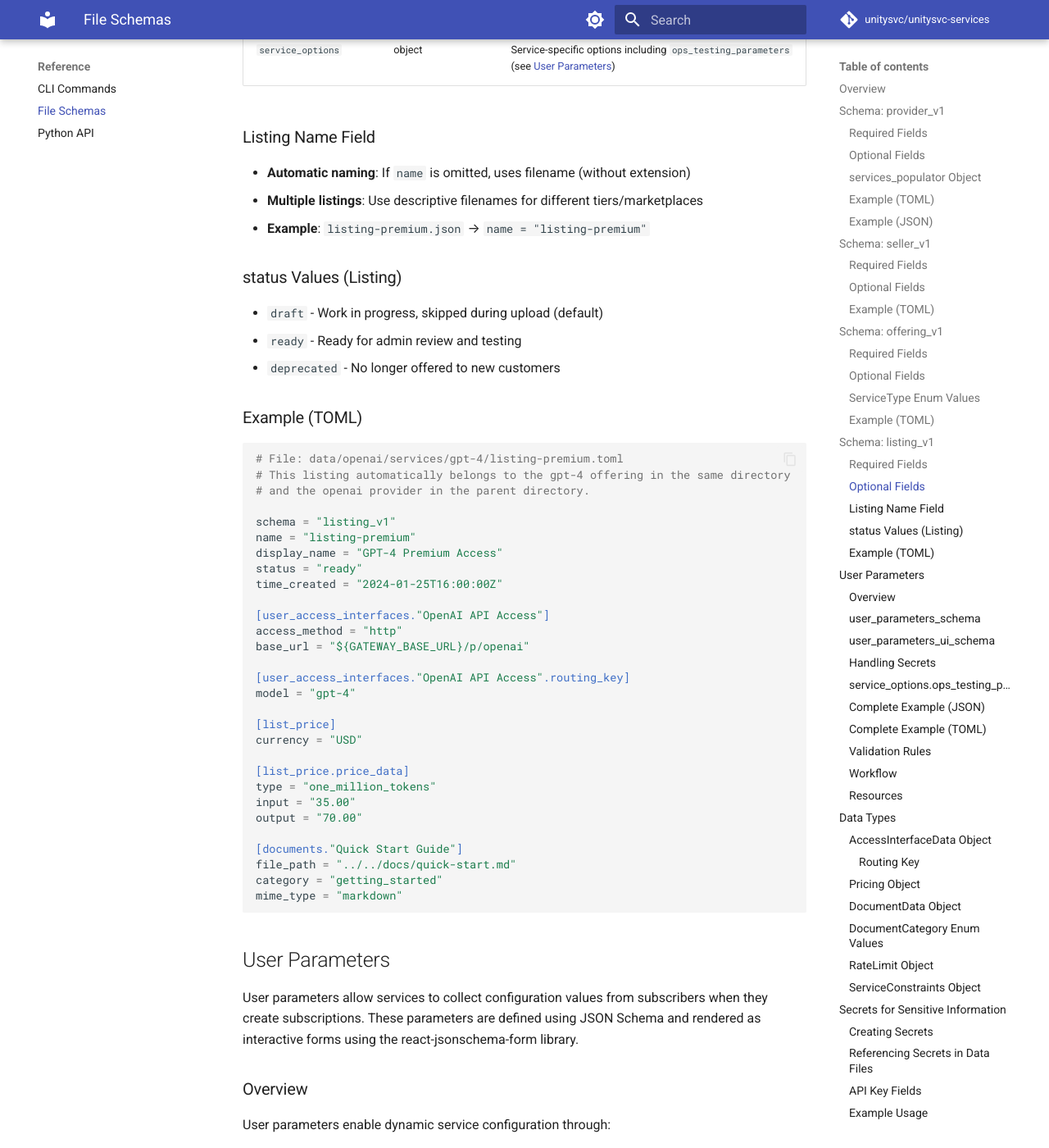
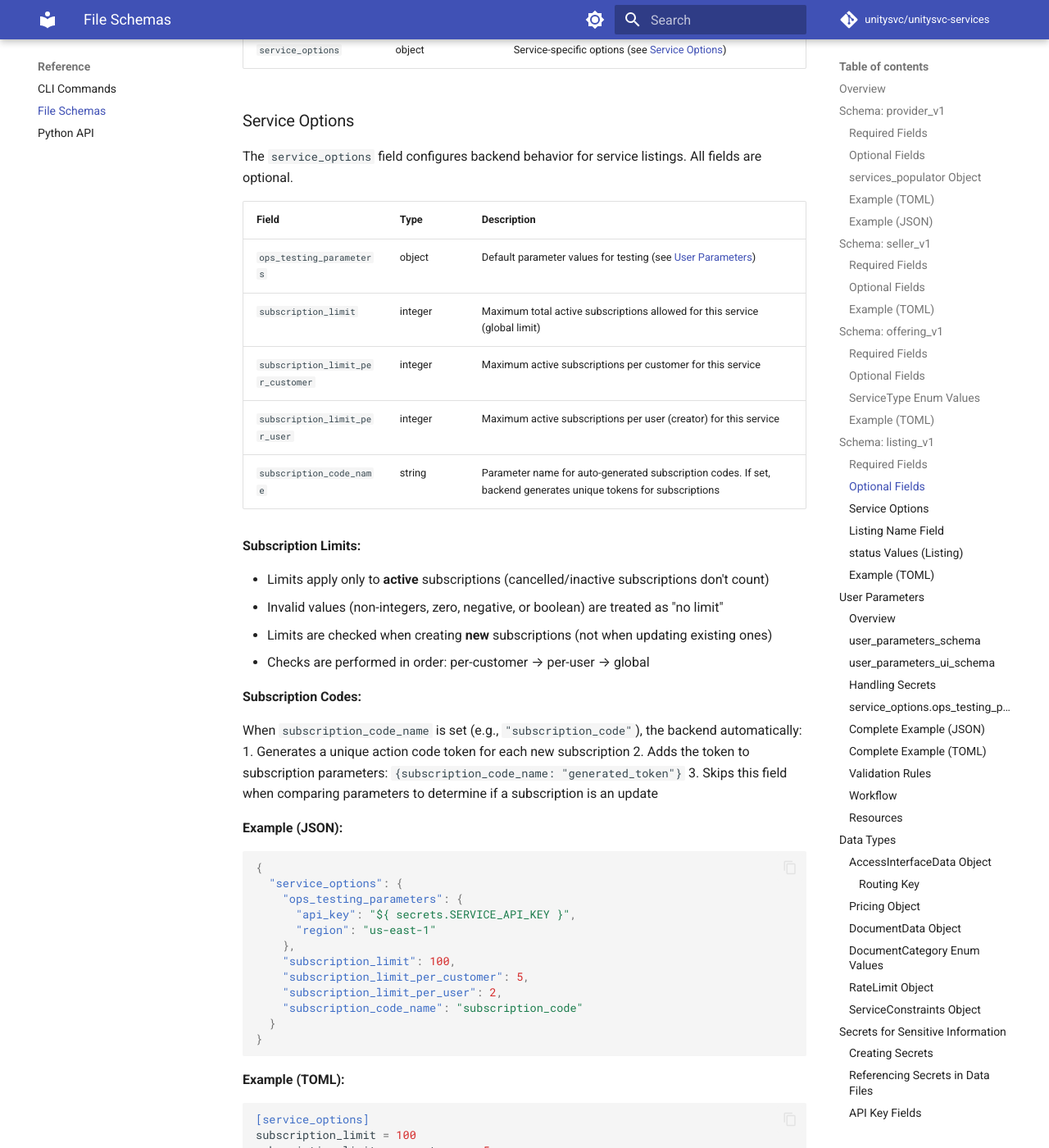
Before and after one commit to unitysvc/unitysvc-services, an MkDocs documentation site: the page built from docs/file-schemas.md, in a window 1280 px wide and 1400 px high, scrolled down 7758 px. Shown: the whole window at 82% size. Built offline with MkDocs 1.6.1 and Material for MkDocs 9.7.7, drawn with Linux system fonts in a browser that asks for light colours; comment, search, counter and statistics services are not loaded; some of the changed text lies outside the part shown.

Commit message:
update documents

````diff
--- a/docs/file-schemas.md
+++ b/docs/file-schemas.md
@@ -242,8 +242,65 @@ Listing files define how a seller presents/sells a service to end users.
 | `list_price`                | [Pricing](pricing.md) | Customer-facing pricing (what customer pays)                                                          |
 | `documents`                 | dict of DocumentData  | SLAs, documentation, guides, keyed by title                                                           |
 | `user_parameters_schema`    | object                | JSON schema defining user parameters for subscriptions (see [User Parameters](#user-parameters))      |
-| `user_parameters_ui_schema` | object                | UI schema for user parameter form rendering (see [User Parameters](#user-parameters))                 |
-| `service_options`           | object                | Service-specific options including `ops_testing_parameters` (see [User Parameters](#user-parameters)) |
+| `user_parameters_ui_schema` | object                | UI schema for user parameter form rendering (see [User Parameters](#user-parameters))     |
+| `service_options`           | object                | Service-specific options (see [Service Options](#service-options))                       |
+
+### Service Options
+
+The `service_options` field configures backend behavior for service listings. All fields are optional.
+
+| Field                            | Type    | Description                                                                                                    |
+| -------------------------------- | ------- | -------------------------------------------------------------------------------------------------------------- |
+| `ops_testing_parameters`         | object  | Default parameter values for testing (see [User Parameters](#user-parameters))                                 |
+| `subscription_limit`             | integer | Maximum total active subscriptions allowed for this service (global limit)                                     |
+| `subscription_limit_per_customer` | integer | Maximum active subscriptions per customer for this service                                                     |
+| `subscription_limit_per_user`    | integer | Maximum active subscriptions per user (creator) for this service                                               |
+| `subscription_code_name`         | string  | Parameter name for auto-generated subscription codes. If set, backend generates unique tokens for subscriptions |
+
+**Subscription Limits:**
+
+- Limits apply only to **active** subscriptions (cancelled/inactive subscriptions don't count)
+- Invalid values (non-integers, zero, negative, or boolean) are treated as "no limit"
+- Limits are checked when creating **new** subscriptions (not when updating existing ones)
+- Checks are performed in order: per-customer → per-user → global
+
+**Subscription Codes:**
+
+When `subscription_code_name` is set (e.g., `"subscription_code"`), the backend automatically:
+1. Generates a unique action code token for each new subscription
+2. Adds the token to subscription parameters: `{subscription_code_name: "generated_token"}`
+3. Skips this field when comparing parameters to determine if a subscription is an update
+
+**Example (JSON):**
+
+```json
+{
+  "service_options": {
+    "ops_testing_parameters": {
+      "api_key": "${ secrets.SERVICE_API_KEY }",
+      "region": "us-east-1"
+    },
+    "subscription_limit": 100,
+    "subscription_limit_per_customer": 5,
+    "subscription_limit_per_user": 2,
+    "subscription_code_name": "subscription_code"
+  }
+}
+```
+
+**Example (TOML):**
+
+```toml
+[service_options]
+subscription_limit = 100
+subscription_limit_per_customer = 5
+subscription_limit_per_user = 2
+subscription_code_name = "subscription_code"
+
+[service_options.ops_testing_parameters]
+api_key = "${ secrets.SERVICE_API_KEY }"
+region = "us-east-1"
+```
 
 ### Listing Name Field
 
@@ -301,7 +358,7 @@ User parameters enable dynamic service configuration through:
 
 1. **`user_parameters_schema`** - JSON Schema defining parameters, validation rules, and UI components
 2. **`user_parameters_ui_schema`** - UI customization for form rendering
-3. **`service_options.ops_testing_parameters`** - Default values for testing services before deployment
+3. **`service_options.ops_testing_parameters`** - Default values for testing services before deployment (see [Service Options](#service-options))
 
 ### user_parameters_schema
 
@@ -951,6 +1008,7 @@ The SDK preserves the original format when updating files.
 
 ## See Also
 
+- [Service Options](#service-options) - Configure subscription limits and backend behavior
 - [User Parameters](#user-parameters) - Define and collect subscription configuration
 - [Pricing Specification](pricing.md) - Complete pricing documentation
 - [Data Structure](data-structure.md) - File organization rules
````
